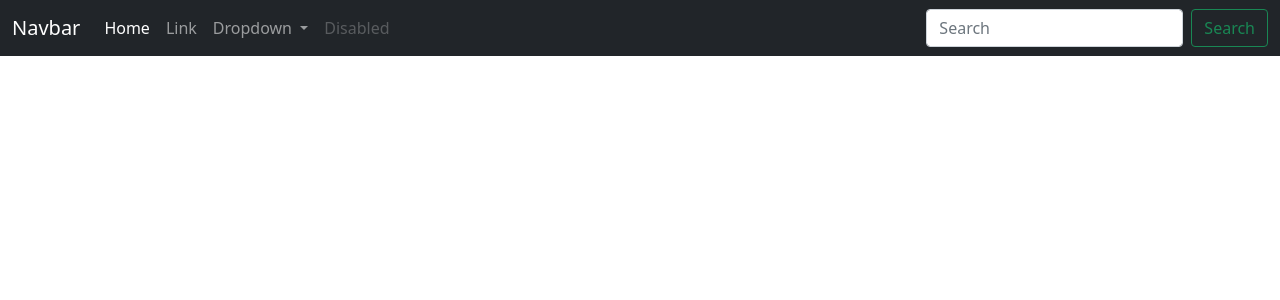
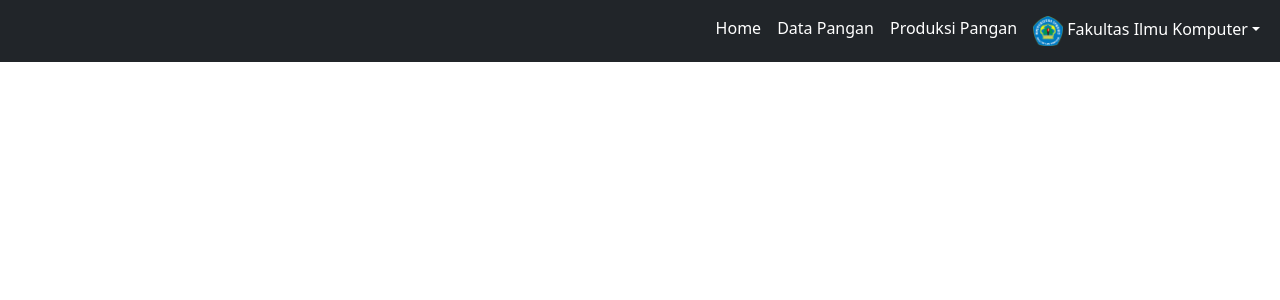
Before and after one commit to riskarispianti/sikp, a CodeIgniter 4 app: template app/Views/beranda.php in a window 1280 px wide. Shown: the top 300 px of the page. Run offline with PHP 8.4 and a stand-in for CodeIgniter, Linux system fonts and the light colour scheme; the template is opened without the code that fills it, so the values that code supplies are empty; some libraries are stand-ins or nearby versions.

Commit message:
memodifikasi navbar dan menambahkan gambar profile

```diff
--- a/app/Views/beranda.php
+++ b/app/Views/beranda.php
@@ -1,56 +1,68 @@
-<!DOCTYPE html>
+<!doctype html>
 <html lang="en">
 
 <head>
-  <meta charset="UTF-8">
-  <meta http-equiv="X-UA-Compatible" content="IE=edge">
-  <meta name="viewport" content="width=device-width, initial-scale=1.0">
+  <meta charset="utf-8">
+  <meta name="viewport" content="width=device-width, initial-scale=1">
+  <meta name="description" content="">
+  <meta name="author" content="Mark Otto, Jacob Thornton, and Bootstrap contributors">
+  <meta name="generator" content="Hugo 0.82.0">
   <title>Home | Ketersediaan Pangan</title>
-  <link href="/css/bootstrap.min.css" rel="stylesheet" />
+  <!-- Bootstrap core CSS -->
+  <link href="/css/bootstrap.min.css" rel="stylesheet">
 </head>
 
 <body>
-  <nav class="navbar navbar-expand-lg navbar-dark bg-dark">
+  <main>
+    <nav class="navbar navbar-expand-lg navbar-dark bg-dark" aria-label="Tenth navbar example">
       <div class="container-fluid">
-      <a class="navbar-brand" href="#">Navbar</a>
-      <button class="navbar-toggler" type="button" data-bs-toggle="collapse" data-bs-target="#navbarSupportedContent" aria-controls="navbarSupportedContent" aria-expanded="false" aria-label="Toggle navigation">
+        <button class="navbar-toggler" type="button" data-bs-toggle="collapse" data-bs-target="#navbarsExample08" aria-controls="navbarsExample08" aria-expanded="false" aria-label="Toggle navigation">
           <span class="navbar-toggler-icon"></span>
         </button>
-      <div class="collapse navbar-collapse" id="navbarSupportedContent">
-        <ul class="navbar-nav me-auto mb-2 mb-lg-0">
+
+        <div class="collapse navbar-collapse justify-content-md-end" id="navbarsExample08">
+          <ul class="navbar-nav">
             <li class="nav-item">
               <a class="nav-link active" aria-current="page" href="#">Home</a>
             </li>
             <li class="nav-item">
-            <a class="nav-link" href="#">Link</a>
+              <a class="nav-link active" href="#">Data Pangan</a>
             </li>
-          <li class="nav-item dropdown">
-            <a class="nav-link dropdown-toggle" href="#" id="navbarDropdown" role="button" data-bs-toggle="dropdown" aria-expanded="false">
-              Dropdown
-            </a>
-            <ul class="dropdown-menu" aria-labelledby="navbarDropdown">
-              <li><a class="dropdown-item" href="#">Action</a></li>
-              <li><a class="dropdown-item" href="#">Another action</a></li>
+            <li class="nav-item">
+              <a class="nav-link active" href="#">Produksi Pangan</a>
+            </li>
+            <li class="nav-item dropdown user-menu">
+              <a class="nav-link active dropdown-toggle" href="#" id="dropdown08" data-bs-toggle="dropdown" aria-expanded="false">
+                <img src="/img/logo_portal.png" alt="" width="30">
+                Fakultas Ilmu Komputer</a>
+              <ul class="dropdown-menu" aria-labelledby="dropdownMenuButton">
+                <li class="dropdown-header">
+                  <img src="/img/logo_portal.png" alt="" width="150">
+                  <h6 class="dropdown-header">Fakultas Ilmu komputer</h6>
+                </li>
                 <li>
                   <hr class="dropdown-divider">
                 </li>
-              <li><a class="dropdown-item" href="#">Something else here</a></li>
+                <li>
+                <li class="user-footer">
+                  <a href="#" class="btn btn-info btn-flat">Profile</a>
+                  <a href="#" class="btn btn-warning btn-flat float-end">Sign out</a>
+                </li>
+            </li>
           </ul>
           </li>
-          <li class="nav-item">
-            <a class="nav-link disabled">Disabled</a>
-          </li>
           </ul>
-        <form class="d-flex">
-          <input class="form-control me-2" type="search" placeholder="Search" aria-label="Search">
-          <button class="btn btn-outline-success" type="submit">Search</button>
-        </form>
         </div>
       </div>
     </nav>
 
-  <script src="/js/boostrap.min.js"></script>
-  <script src="/js/jquery.js"></script>
+
+  </main>
+
+
+  <script src="/js/bootstrap.bundle.min.js"></script>
+
+
 </body>
 
 </html>
```
Also changed, not shown: public/img/logo_portal.png (added), public/img/virus.png (added). Lines whose indentation alone changed are shown as unchanged.
